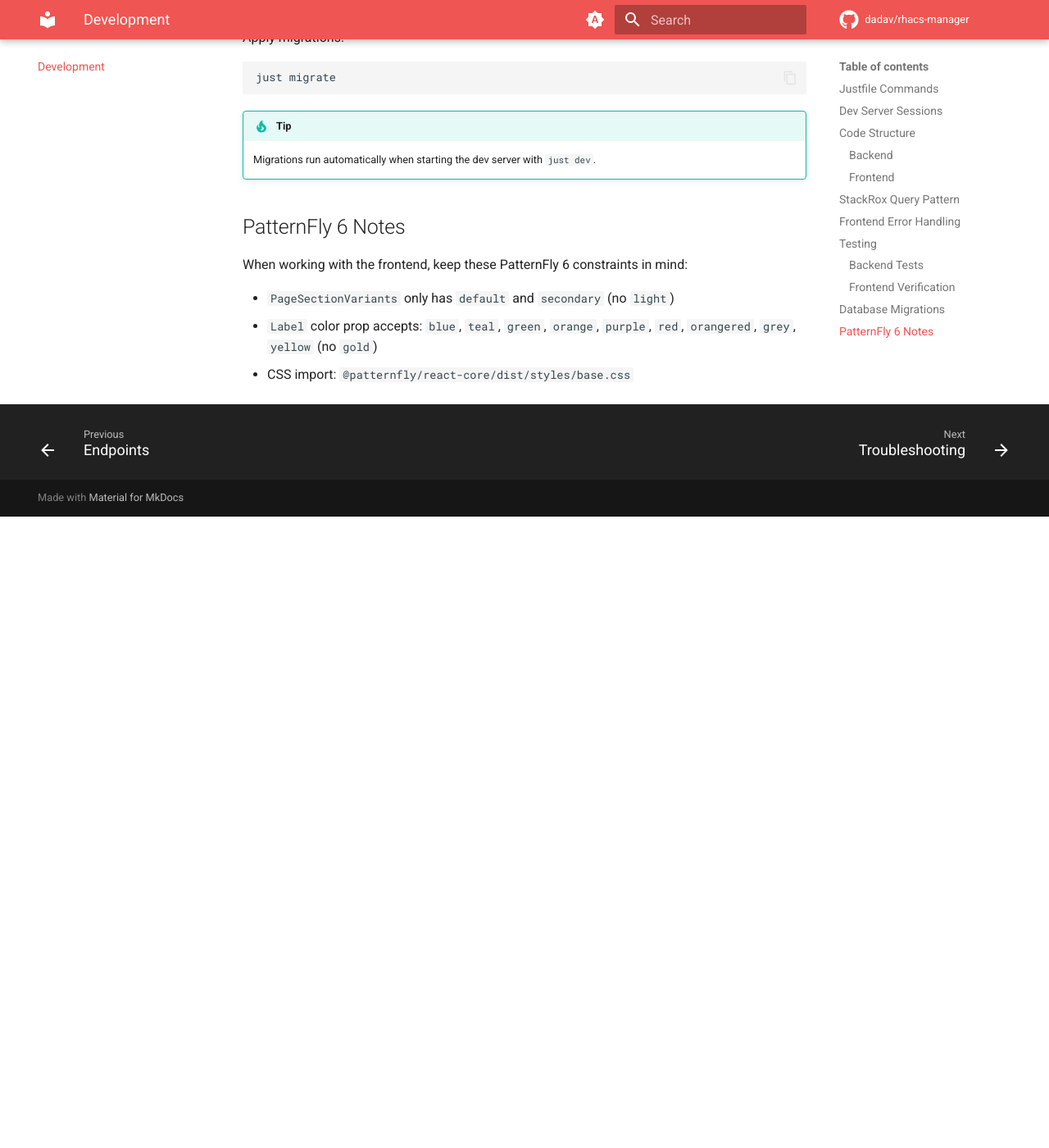
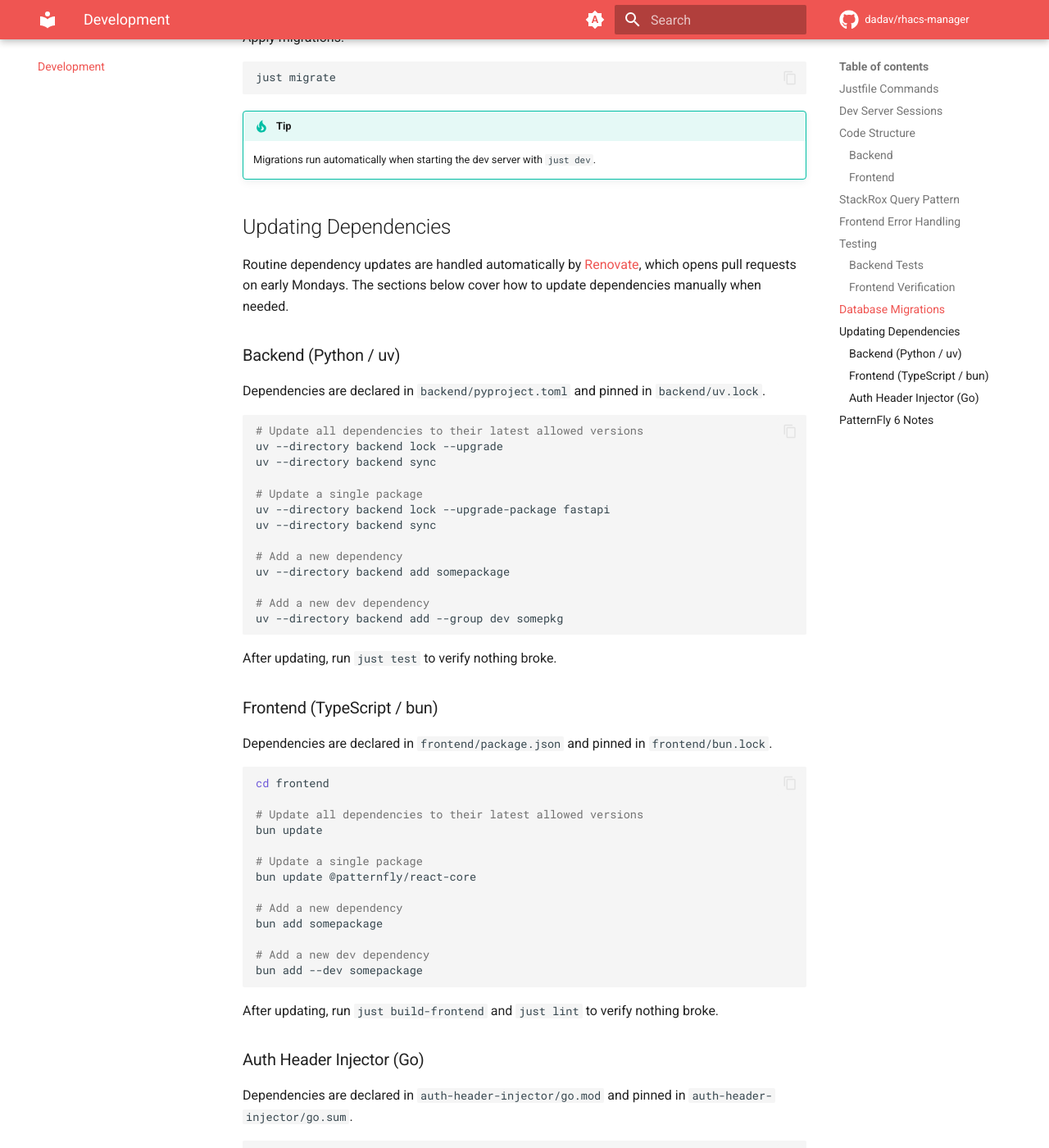
Before and after one commit to dadav/rhacs-manager, an MkDocs documentation site: the page built from docs/development.md, in a window 1280 px wide and 1400 px high, scrolled down 4969 px. Shown: the whole window at 82% size. Built offline with MkDocs 1.6.1 and Material for MkDocs 9.7.7, drawn with Linux system fonts in a browser that asks for light colours; comment, search, counter and statistics services are not loaded; before the commit the page ends 5599 px from its top, so only the background shows below that; some of the changed text lies outside the part shown.

Commit message:
docs: Add update instructions

````diff
--- a/docs/development.md
+++ b/docs/development.md
@@ -195,6 +195,76 @@ just migrate
 !!! tip
     Migrations run automatically when starting the dev server with `just dev`.
 
+## Updating Dependencies
+
+Routine dependency updates are handled automatically by [Renovate](https://docs.renovatebot.com/), which opens pull requests on early Mondays. The sections below cover how to update dependencies manually when needed.
+
+### Backend (Python / uv)
+
+Dependencies are declared in `backend/pyproject.toml` and pinned in `backend/uv.lock`.
+
+```bash
+# Update all dependencies to their latest allowed versions
+uv --directory backend lock --upgrade
+uv --directory backend sync
+
+# Update a single package
+uv --directory backend lock --upgrade-package fastapi
+uv --directory backend sync
+
+# Add a new dependency
+uv --directory backend add somepackage
+
+# Add a new dev dependency
+uv --directory backend add --group dev somepkg
+```
+
+After updating, run `just test` to verify nothing broke.
+
+### Frontend (TypeScript / bun)
+
+Dependencies are declared in `frontend/package.json` and pinned in `frontend/bun.lock`.
+
+```bash
+cd frontend
+
+# Update all dependencies to their latest allowed versions
+bun update
+
+# Update a single package
+bun update @patternfly/react-core
+
+# Add a new dependency
+bun add somepackage
+
+# Add a new dev dependency
+bun add --dev somepackage
+```
+
+After updating, run `just build-frontend` and `just lint` to verify nothing broke.
+
+### Auth Header Injector (Go)
+
+Dependencies are declared in `auth-header-injector/go.mod` and pinned in `auth-header-injector/go.sum`.
+
+```bash
+cd auth-header-injector
+
+# Update all dependencies to their latest versions
+go get -u ./...
+go mod tidy
+
+# Update a single dependency
+go get -u k8s.io/client-go
+go mod tidy
+```
+
+After updating, verify the build with:
+
+```bash
+go build -o /dev/null .
+```
+
 ## PatternFly 6 Notes
 
 When working with the frontend, keep these PatternFly 6 constraints in mind:
````
